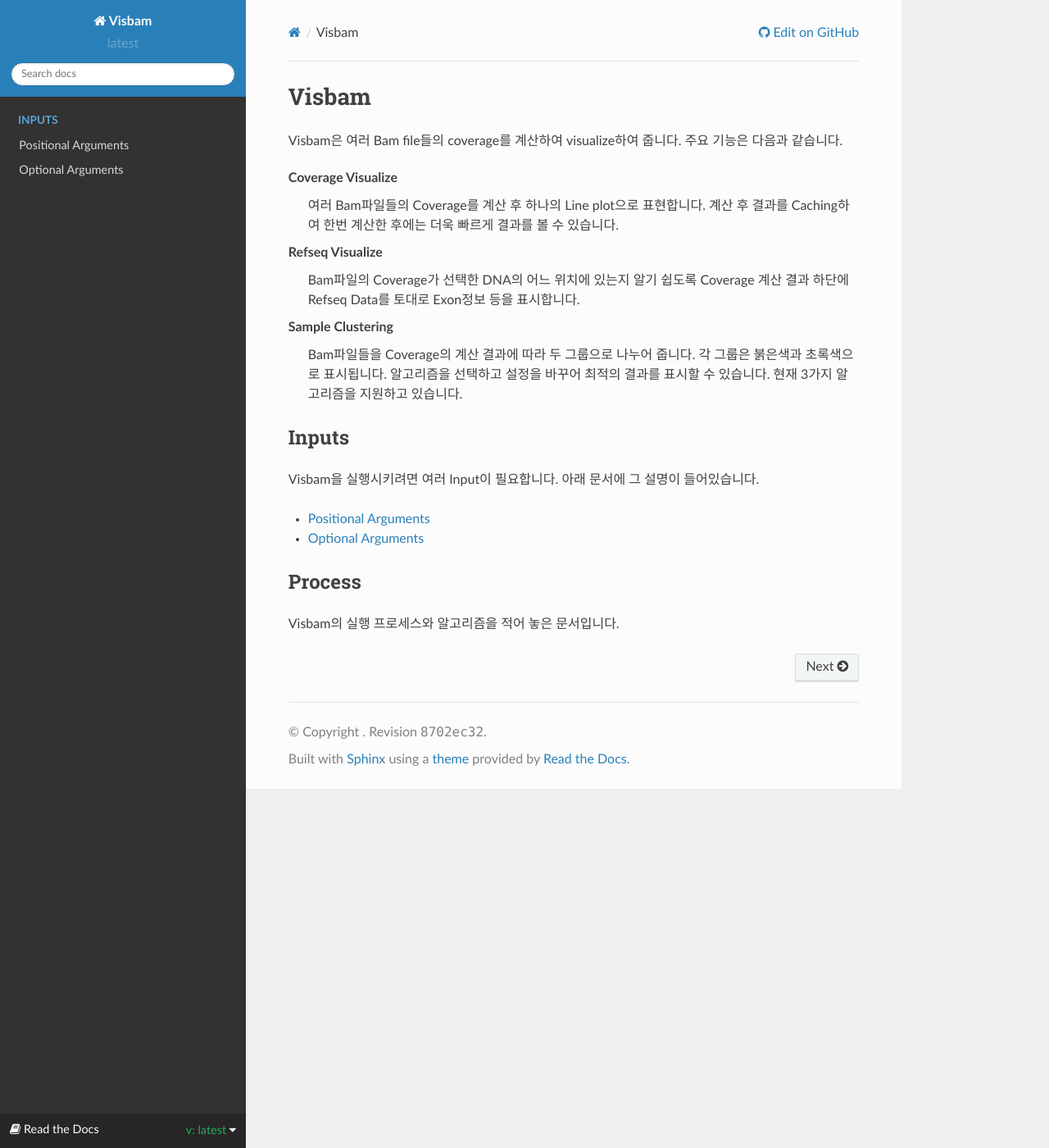
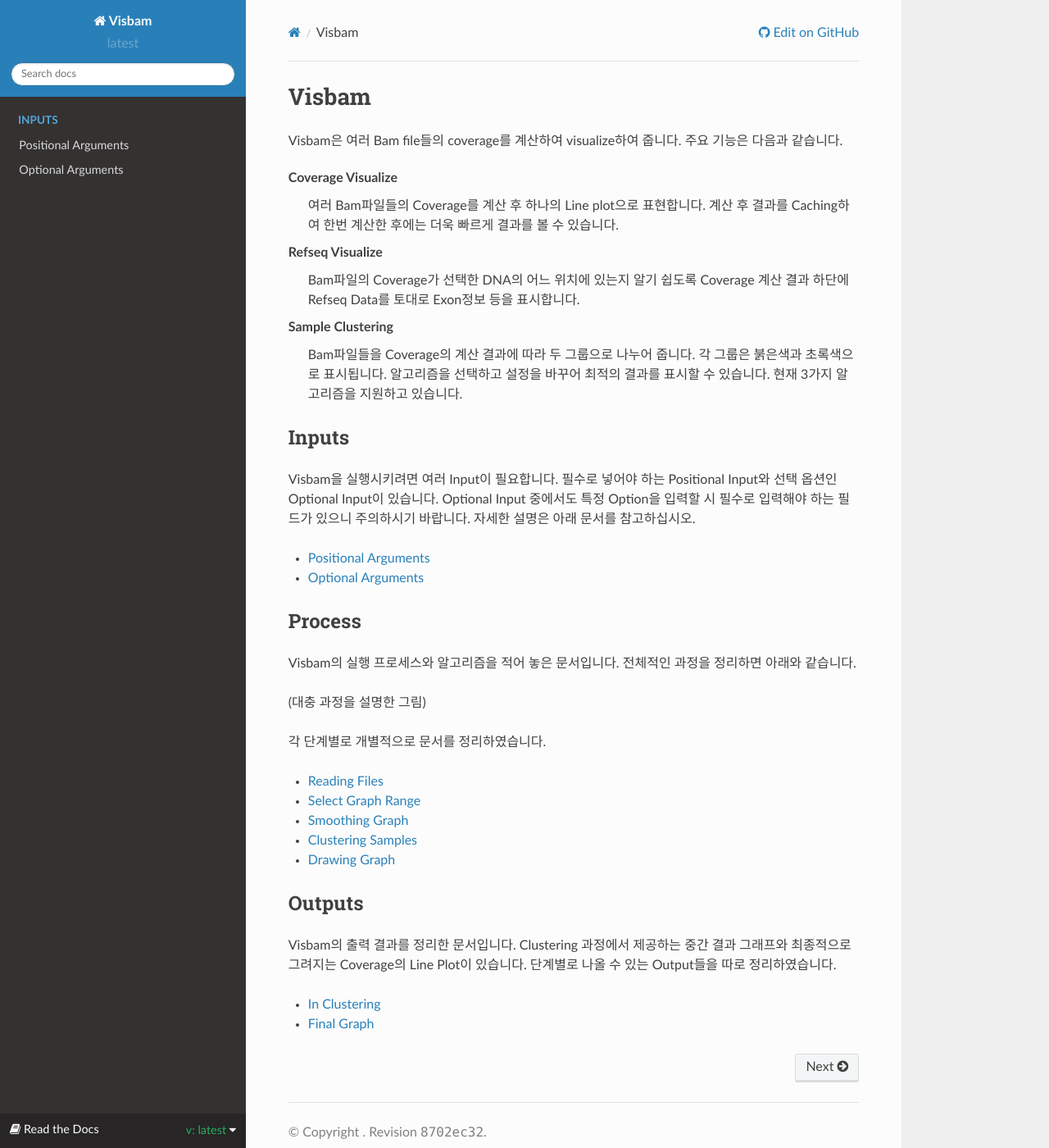
Before and after one commit to sungyoung-lee/visbam, a Sphinx documentation site: the page built from docs/index.rst, in a window 1280 px wide and 1400 px high. Shown: the whole window at 82% size. Built offline with Sphinx 7.4.7 and the Read the Docs theme 2.0.0, drawn with Linux system fonts in a browser that asks for light colours.

Commit message:
Read The Docs v0.0.1

```diff
--- a/docs/index.rst
+++ b/docs/index.rst
@@ -28,7 +28,11 @@ Sample Clustering
 Inputs
 ------
 
-Visbam을 실행시키려면 여러 Input이 필요합니다. 아래 문서에 그 설명이 들어있습니다.
+Visbam을 실행시키려면 여러 Input이 필요합니다.
+필수로 넣어야 하는 Positional Input와 선택 옵션인 Optional Input이 있습니다.
+Optional Input 중에서도 특정 Option을 입력할 시
+필수로 입력해야 하는 필드가 있으니 주의하시기 바랍니다.
+자세한 설명은 아래 문서를 참고하십시오.
 
 * :doc:`Positional Arguments <input/positional>`
 * :doc:`Optional Arguments <input/optional>`
@@ -47,8 +51,45 @@ Process
 --------
 
 Visbam의 실행 프로세스와 알고리즘을 적어 놓은 문서입니다.
+전체적인 과정을 정리하면 아래와 같습니다.
+
+(대충 과정을 설명한 그림)
+
+각 단계별로 개별적으로 문서를 정리하였습니다.
+
+* :doc:`Reading Files <process/read_files>`
+* :doc:`Select Graph Range <process/select_range>`
+* :doc:`Smoothing Graph <process/smoothing>`
+* :doc:`Clustering Samples <process/clustering>`
+* :doc:`Drawing Graph <process/draw_graph>`
 
 .. toctree::
    :maxdepth: 2
    :hidden:
    :caption: Process
+
+   process/read_files
+   process/select_range
+   process/smoothing
+   process/clustering
+   process/draw_graph
+
+
+Outputs
+--------
+
+Visbam의 출력 결과를 정리한 문서입니다.
+Clustering 과정에서 제공하는 중간 결과 그래프와
+최종적으로 그려지는 Coverage의 Line Plot이 있습니다.
+단계별로 나올 수 있는 Output들을 따로 정리하였습니다.
+
+* :doc:`In Clustering <output/clustering>`
+* :doc:`Final Graph <output/graph>`
+
+.. toctree::
+   :maxdepth: 2
+   :hidden:
+   :caption: Outputs
+
+   output/clustering
+   output/graph
```
Also changed, not shown: docs/output/clustering.rst (added), docs/output/graph.rst (added), docs/process/clustering.rst (added), docs/process/draw_graph.rst (added), docs/process/read_files.rst (added), docs/process/select_range.rst (added), docs/process/smoothing.rst (added).
